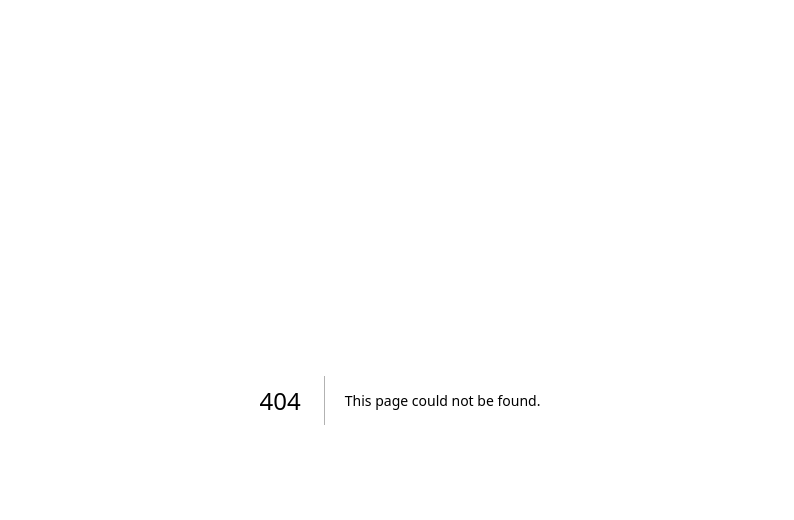
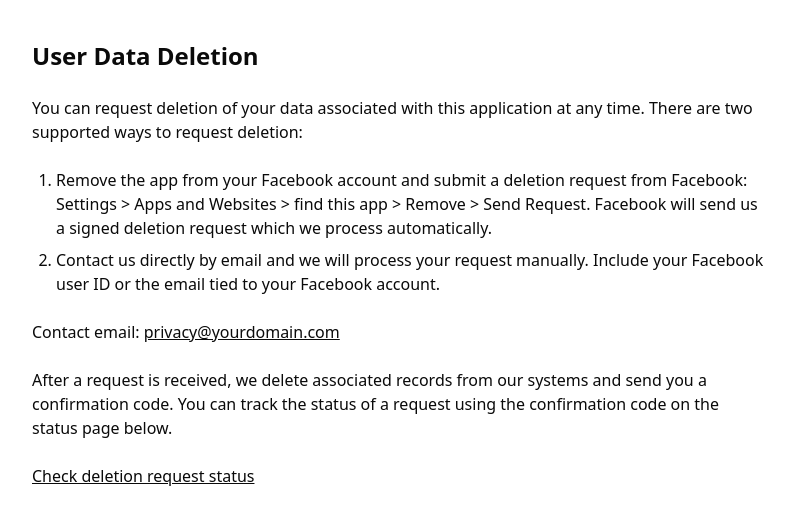
Before and after one commit to mntechdigital/anonymous, a Next.js app: page /data-deletion in a window 1280 px wide. Before the commit this address had no page. Shown: the top 520 px of the page, without its empty margins (240-1034 px from the left). Built offline with nearby package versions, Linux system fonts and the light colour scheme.

Commit message:
Add data deletion functionality with status tracking and user instructions

```diff
--- /dev/null
+++ b/src/app/api/facebook/data-deletion/route.ts
@@ -0,0 +1,44 @@
+import crypto from "crypto";
+
+function base64UrlDecode(input: string) {
+  const normalized = input.replace(/-/g, "+").replace(/_/g, "/");
+  const pad = normalized.length % 4;
+  const padded = normalized + (pad ? "=".repeat(4 - pad) : "");
+  return Buffer.from(padded, "base64");
+}
+
+function parseSignedRequest(signedRequest: string, appSecret: string) {
+  const [encodedSig, payload] = signedRequest.split(".", 2);
+  const sig = base64UrlDecode(encodedSig);
+  const data = JSON.parse(base64UrlDecode(payload).toString("utf8"));
+  const expectedSig = crypto
+    .createHmac("sha256", appSecret)
+    .update(payload)
+    .digest();
+  if (!crypto.timingSafeEqual(sig, expectedSig)) return null;
+  return data as { user_id?: string };
+}
+
+export async function POST(request: Request) {
+  try {
+    const form = await request.formData();
+    const signed = form.get("signed_request");
+    if (typeof signed !== "string") {
+      return new Response("missing signed_request", { status: 400 });
+    }
+
+    const secret = process.env.FACEBOOK_APP_SECRET;
+    if (!secret) return new Response("server misconfigured", { status: 500 });
+
+    const data = parseSignedRequest(signed, secret);
+    if (!data) return new Response("bad signature", { status: 400 });
+
+    const code = crypto.randomBytes(12).toString("hex");
+    const base = process.env.NEXTAUTH_URL || "";
+    const statusUrl = `${base}/data-deletion-status?code=${code}`;
+
+    return Response.json({ url: statusUrl, confirmation_code: code });
+  } catch {
+    return new Response("error", { status: 500 });
+  }
+}
--- /dev/null
+++ b/src/app/data-deletion-status/page.tsx
@@ -0,0 +1,29 @@
+"use client";
+
+import { useSearchParams } from "next/navigation";
+
+export default function Page() {
+  const searchParams = useSearchParams();
+  const code = searchParams.get("code");
+
+  return (
+    <main className="mx-auto max-w-3xl px-4 py-10 space-y-6">
+      <h1 className="text-2xl font-semibold">Data Deletion Status</h1>
+      {code ? (
+        <p>
+          Your deletion request has been received. Confirmation code:{" "}
+          <span className="font-mono">{code}</span>.
+        </p>
+      ) : (
+        <p>No confirmation code provided.</p>
+      )}
+      <p>
+        If you have questions about your request, contact{" "}
+        <a href="mailto:privacy@yourdomain.com" className="underline">
+          privacy@yourdomain.com
+        </a>
+        .
+      </p>
+    </main>
+  );
+}
--- /dev/null
+++ b/src/app/data-deletion/page.tsx
@@ -0,0 +1,46 @@
+"use client";
+
+import Link from "next/link";
+
+export default function Page() {
+  return (
+    <main className="mx-auto max-w-3xl px-4 py-10 space-y-6">
+      <h1 className="text-2xl font-semibold">User Data Deletion</h1>
+      <p>
+        You can request deletion of your data associated with this application
+        at any time. There are two supported ways to request deletion:
+      </p>
+      <ol className="list-decimal pl-6 space-y-2">
+        <li>
+          Remove the app from your Facebook account and submit a deletion
+          request from Facebook: Settings &gt; Apps and Websites &gt; find this
+          app &gt; Remove &gt; Send Request. Facebook will send us a signed
+          deletion request which we process automatically.
+        </li>
+        <li>
+          Contact us directly by email and we will process your request
+          manually. Include your Facebook user ID or the email tied to your
+          Facebook account.
+        </li>
+      </ol>
+      <div>
+        <p>
+          Contact email:{" "}
+          <a href="mailto:privacy@yourdomain.com" className="underline">
+            privacy@yourdomain.com
+          </a>
+        </p>
+      </div>
+      <p>
+        After a request is received, we delete associated records from our
+        systems and send you a confirmation code. You can track the status of a
+        request using the confirmation code on the status page below.
+      </p>
+      <p>
+        <Link href="/data-deletion-status" className="underline">
+          Check deletion request status
+        </Link>
+      </p>
+    </main>
+  );
+}
```
